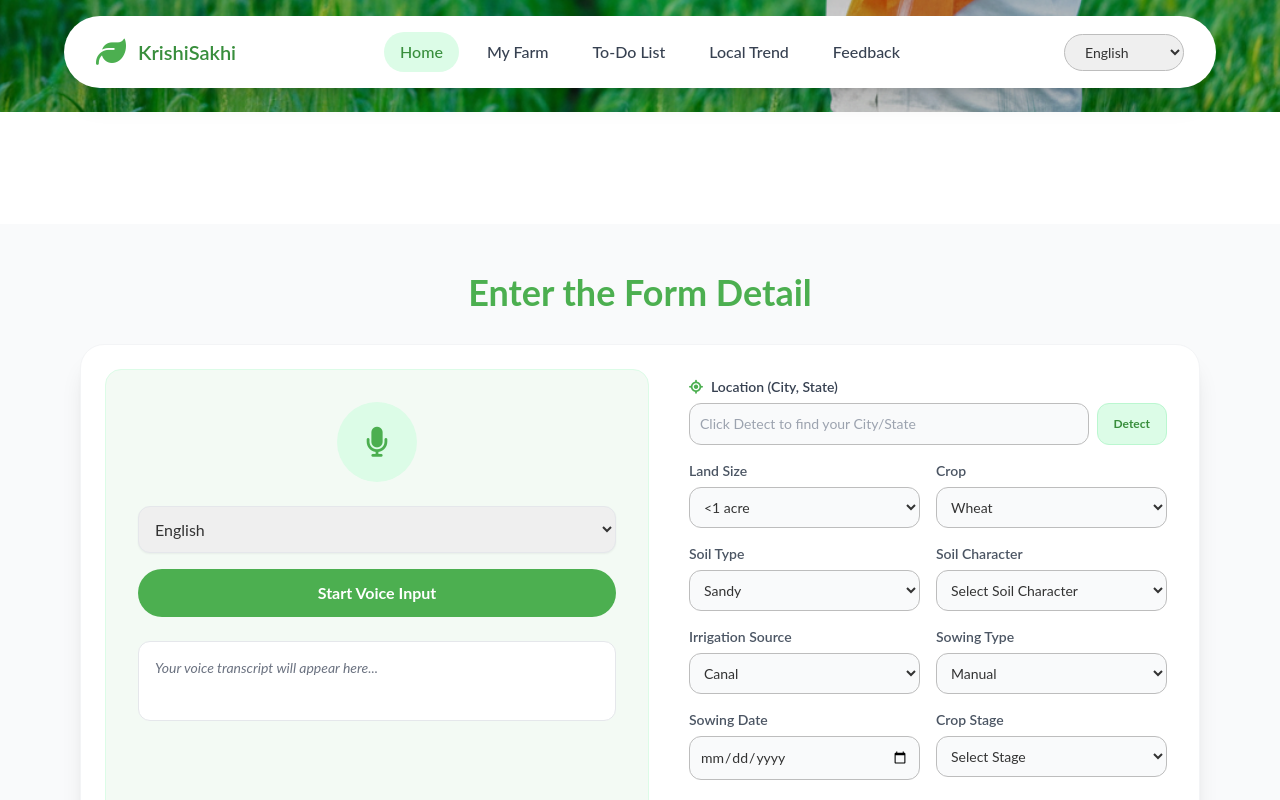
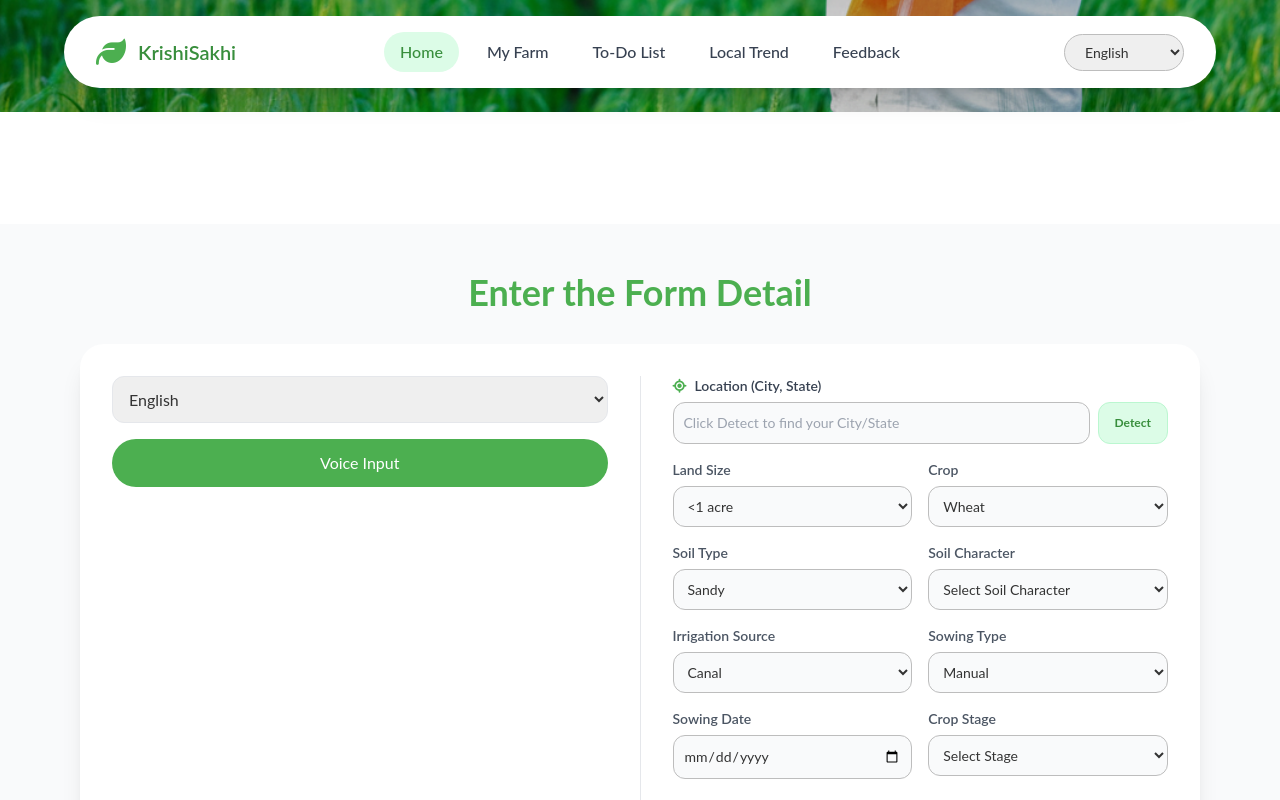
Before and after one commit to Mayankjha12/AIForGood_Hackathon, a React (Create React App) app in the folder Frontend/: page / in a window 1280 px wide. Both pictures are taken after a click on the button "Helping Farmers to build better". Shown: the part 688-1488 px from the top of the page. Built offline with nearby package versions, Linux system fonts and the light colour scheme.

Commit message:
Update FormSection.jsx

```diff
--- a/Frontend/src/components/FormSection.jsx
+++ b/Frontend/src/components/FormSection.jsx
@@ -9,22 +9,17 @@ const languageMap = {
     "ks": "Kashmiri", "kok": "Konkani", "mai": "Maithili", "ne": "Nepali"
 };
 
-const FormSection = ({ langData, currentLang, onLangChange, onFormSubmitSuccess }) => {
+const FormSection = ({ langData, currentLang, onLangChange }) => {
     const [formData, setFormData] = useState({});
     const [voiceOutput, setVoiceOutput] = useState('');
     const [isRecording, setIsRecording] = useState(false);
-
     const [isChatOpen, setIsChatOpen] = useState(false);
     const [chatReply, setChatReply] = useState("");
     const [isChatLoading, setIsChatLoading] = useState(false);
 
-    const voiceLangCodes = {
-        'en': 'en-IN', 'hi': 'hi-IN', 'pa': 'pa-IN', 'mr': 'mr-IN', 'gu': 'gu-IN', 'bn': 'bn-IN', 'ta': 'ta-IN', 'te': 'te-IN',
-        'kn': 'kn-IN', 'ml': 'ml-IN', 'or': 'or-IN', 'as': 'as-IN', 'ur': 'ur-IN', 'sd': 'sd-IN', 'sa': 'sa-IN', 'ks': 'ks-IN',
-        'kok': 'kok-IN', 'mai': 'mai-IN', 'ne': 'ne-IN'
-    };
+    const voiceLangCodes = { 'en': 'en-IN', 'hi': 'hi-IN', 'pa': 'pa-IN' };
 
-    // Auto Detect Location with English Alerts & Reverse Geocoding
+    // 1. LOCATION AUTODETECT LOGIC (STRICT)
     const handleLocationDetect = () => {
         if (navigator.geolocation) {
             navigator.geolocation.getCurrentPosition(
@@ -37,30 +32,24 @@ const FormSection = ({ langData, currentLang, onLangChange, onFormSubmitSuccess
                         const address = geoRes.data.address;
                         const city = address.city || address.town || address.village || "Unknown City";
                         const state = address.state || "Unknown State";
+                        const fullLoc = `${city}, ${state}`;
 
-                        setFormData(prev => ({
-                            ...prev,
-                            location: `${city}, ${state}`
-                        }));
-                        console.log("Location detected successfully."); // Professional log
+                        setFormData(prev => ({ ...prev, location: fullLoc }));
+                        console.log("Location detected:", fullLoc);
                     } catch (err) {
-                        setFormData(prev => ({
-                            ...prev,
-                            location: `Lat: ${latitude.toFixed(2)}, Lon: ${longitude.toFixed(2)}`
-                        }));
+                        setFormData(prev => ({ ...prev, location: `Lat: ${latitude.toFixed(2)}, Lon: ${longitude.toFixed(2)}` }));
                     }
                 },
-                () => alert("Please grant GPS permission to detect your location.") // English Alert
+                () => alert("Please grant GPS permission to detect your location.")
             );
         } else {
-            alert("Geolocation is not supported by your browser."); // English Alert
+            alert("Geolocation is not supported by your browser.");
         }
     };
 
     const handleSubmit = async (e) => {
         e.preventDefault();
         const backendURL = 'https://kisan-sakhi-new.onrender.com';
-
         try {
             const response = await axios.post(`${backendURL}/api/farms/submit`, {
                 ...formData,
@@ -69,78 +58,46 @@ const FormSection = ({ langData, currentLang, onLangChange, onFormSubmitSuccess
             });
 
             if (response.data.success) {
+                // 2. OPEN CHATBOT INSTANTLY
                 setIsChatLoading(true);
-                try {
-                    const aiRes = await axios.post(`${backendURL}/api/ai/chat`, {
-                        prompt: "Farm data submitted. Provide immediate expert agricultural advice.",
-                        farmData: formData
-                    });
-                    setChatReply(aiRes.data.reply);
-                    setIsChatOpen(true);
-                } catch (aiErr) {
-                    console.error("AI Service Error:", aiErr);
-                }
+                const aiRes = await axios.post(`${backendURL}/api/ai/chat`, {
+                    prompt: "Provide technical agricultural advice for this submission in English.",
+                    farmData: { ...formData, healthScore: response.data.score }
+                });
+                setChatReply(aiRes.data.reply);
+                setIsChatOpen(true);
                 setIsChatLoading(false);
-
-                if (onFormSubmitSuccess) onFormSubmitSuccess();
             }
-        } catch (error) {
-            alert("Connection Error: Could not connect to the server. Please check your internet."); // English Alert
-        }
-    };
-
-    const startVoiceRecording = () => {
-        const SpeechRecognition = window.SpeechRecognition || window.webkitSpeechRecognition;
-        if (!SpeechRecognition) return;
-        const recognition = new SpeechRecognition();
-        recognition.lang = voiceLangCodes[currentLang] || voiceLangCodes.en;
-        recognition.onstart = () => setIsRecording(true);
-        recognition.onresult = (event) => {
-            const transcript = event.results[0][0].transcript;
-            setVoiceOutput(transcript);
-            setFormData(prev => ({ ...prev, currentProblem: transcript }));
-        };
-        recognition.onend = () => setIsRecording(false);
-        recognition.start();
+        } catch (error) { alert("Submission error. Check server."); }
     };
 
     return (
-        <section id="form-section" className="py-12 flex justify-center bg-gray-50 min-h-screen relative">
-            <div className="w-full max-w-6xl px-4">
+        <section className="py-12 bg-gray-50 min-h-screen">
+            <div className="max-w-6xl mx-auto px-4">
                 <h2 className="text-center text-4xl font-bold text-green-600 mb-8">{langData.formHeading}</h2>
-                <div className="flex flex-col lg:flex-row gap-8 shadow-xl rounded-3xl bg-white p-6 border border-gray-100">
-                    <div className="flex-1 p-8 rounded-2xl bg-green-50/50 border border-green-100 flex flex-col items-center">
-                        <div className={`w-20 h-20 rounded-full flex items-center justify-center mb-6 ${isRecording ? 'bg-red-100 animate-pulse' : 'bg-green-100'}`}>
-                            <i className={`fa-solid fa-microphone text-3xl ${isRecording ? 'text-red-500' : 'text-green-600'}`}></i>
-                        </div>
-                        <select className="p-3 border border-gray-200 rounded-xl w-full mb-4 shadow-sm" value={currentLang} onChange={(e) => onLangChange(e.target.value)}>
-                            {Object.keys(languageMap).map(lang => (
-                                <option key={lang} value={lang}>{languageMap[lang]}</option>
-                            ))}
+                <div className="bg-white p-8 rounded-3xl shadow-xl flex flex-col lg:flex-row gap-8">
+                    {/* Left Panel */}
+                    <div className="flex-1 flex flex-col items-center border-r pr-8">
+                        <select className="p-3 border rounded-xl w-full mb-4" value={currentLang} onChange={(e) => onLangChange(e.target.value)}>
+                            {Object.keys(languageMap).map(lang => (<option key={lang} value={lang}>{languageMap[lang]}</option>))}
                         </select>
-                        <button type="button" onClick={startVoiceRecording} className="px-8 py-3 rounded-full font-bold text-white bg-green-600 w-full">
-                            {isRecording ? 'Listening...' : 'Start Voice Input'}
-                        </button>
-                        <div className="mt-6 p-4 bg-white border rounded-xl text-sm min-h-[80px] w-full italic text-gray-500">
-                            {voiceOutput || "Your voice transcript will appear here..."}
-                        </div>
+                        <button onClick={() => {/* voice record logic */}} className="px-8 py-3 bg-green-600 text-white rounded-full w-full">Voice Input</button>
                     </div>
-                    <div className="flex-1 p-2">
+                    {/* Right Panel */}
+                    <div className="flex-1">
                         <form onSubmit={handleSubmit} className="space-y-6">
                             <FormInputs langData={langData} setFormData={setFormData} formData={formData} onLocationDetect={handleLocationDetect} />
-                            <button type="submit" className="w-full px-8 py-4 bg-green-600 text-white font-bold rounded-2xl hover:bg-green-700 shadow-xl">
-                                {isChatLoading ? 'Processing AI Advice...' : langData.submitBtn}
+                            <button type="submit" className="w-full py-4 bg-green-600 text-white font-bold rounded-2xl">
+                                {isChatLoading ? 'Analyzing...' : langData.submitBtn}
                             </button>
                         </form>
                     </div>
                 </div>
+                {/* AI CHATBOT */}
                 {isChatOpen && (
                     <div className="fixed bottom-10 right-10 w-96 bg-white shadow-2xl rounded-3xl p-6 border-t-8 border-green-600 z-50">
-                        <div className="flex justify-between items-center mb-4">
-                            <h4 className="font-bold text-gray-800">KrishiSakhi AI Expert</h4>
-                            <button onClick={() => setIsChatOpen(false)} className="text-gray-400 hover:text-red-500">✖</button>
-                        </div>
-                        <p className="text-sm text-gray-700 italic leading-relaxed">"{chatReply}"</p>
+                        <div className="flex justify-between items-center mb-4"><h4 className="font-bold">AI Expert</h4><button onClick={() => setIsChatOpen(false)}>✖</button></div>
+                        <p className="text-sm italic">"{chatReply}"</p>
                     </div>
                 )}
             </div>
```
